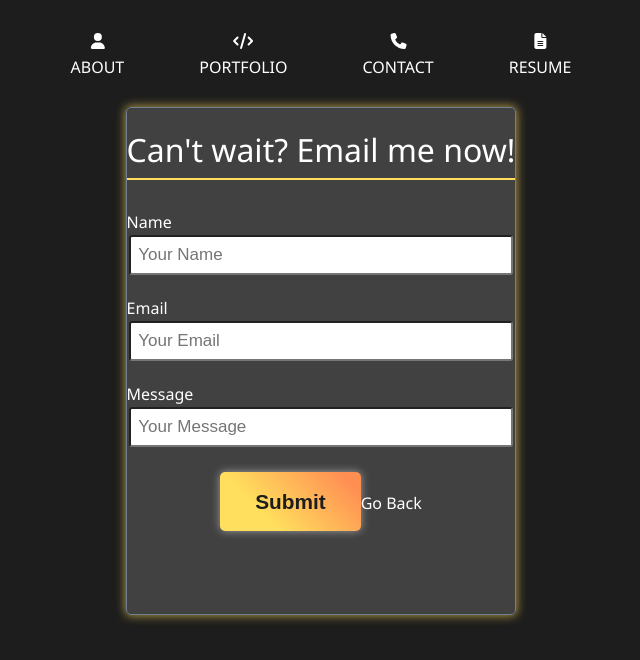
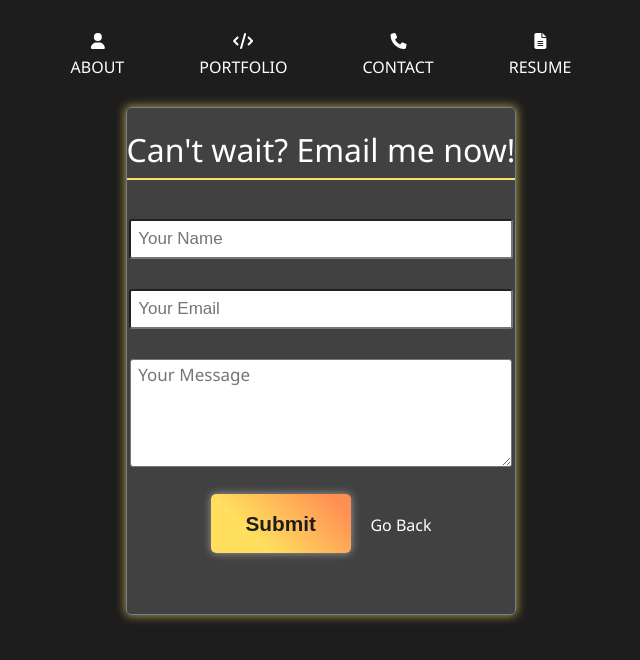
Before and after one commit to MackenzieJoyce/Portfolio, a React (Create React App) app: page /contact/email in a window 1280 px wide. Shown: the top 660 px of the page, without its empty margins (319-959 px from the left). Built offline with nearby package versions, Linux system fonts and the light colour scheme.

Commit message:
style email me square

```diff
--- a/src/pages/components/EmailForm.js
+++ b/src/pages/components/EmailForm.js
@@ -14,11 +14,23 @@ const styles = {
     fontSize: '17px',
     borderRadius: 3
   },
+  messageInput: {
+    width: '94%',
+    height: 100,
+    margin: '5px 0',
+    padding: '3px 7px',
+    fontFamily: 'Segoe UI, Tahoma, Geneva, Verdana, sans-serif',
+    fontSize: '17px',
+    borderRadius: 3
+  },
   form: {
     marginBottom: 40
   },
   titleAndInput: {
-    margin: '20px 0',
+    margin: '20px 0'
+  },
+  goBackBtn: {
+    marginLeft: '5%'
   }
 };
 
@@ -48,18 +60,17 @@ const EmailForm = () => {
     setStatus('Submit');
     let result = await response.json();
     alert(result.status);
-
   };
 
   return (
-    <div className='content contentLittle'>
+    <div className="content contentLittle">
       <div>
-      <h3 className='title'>Can't wait? Email me now!</h3>
+        <h3 className="title">Can't wait? Email me now!</h3>
         <form onSubmit={handleSubmit}>
           <div style={styles.titleAndInput}>
-          <label htmlFor="name" style={styles.label}>
+            {/* <label htmlFor="name" style={styles.label}>
             Name{' '}
-          </label>
+          </label> */}
             <input
               type="text"
               id="name"
@@ -70,9 +81,9 @@ const EmailForm = () => {
           </div>
 
           <div style={styles.titleAndInput}>
-          <label htmlFor="email" style={styles.label}>
+            {/* <label htmlFor="email" style={styles.label}>
             Email{' '}
-          </label>
+          </label> */}
             <input
               type="email"
               id="email"
@@ -83,22 +94,24 @@ const EmailForm = () => {
           </div>
 
           <div style={styles.titleAndInput}>
-          <label htmlFor="message" style={styles.label}>
+            {/* <label htmlFor="message" style={styles.label}>
             Message{' '}
-          </label>
-          <input
+          </label> */}
+            <textarea
               type="textarea"
               id="message"
               placeholder="Your Message"
-            style={styles.input}
+              style={styles.messageInput}
               required
-          />
+            ></textarea>
           </div>
 
           <button className="btn" type="submit">
             {status}
           </button>
-          <Link to='/contact'>Go Back</Link>
+          <Link to="/contact" style={styles.goBackBtn}>
+            Go Back
+          </Link>
         </form>
       </div>
     </div>
```
Lines whose indentation alone changed are shown as unchanged.
